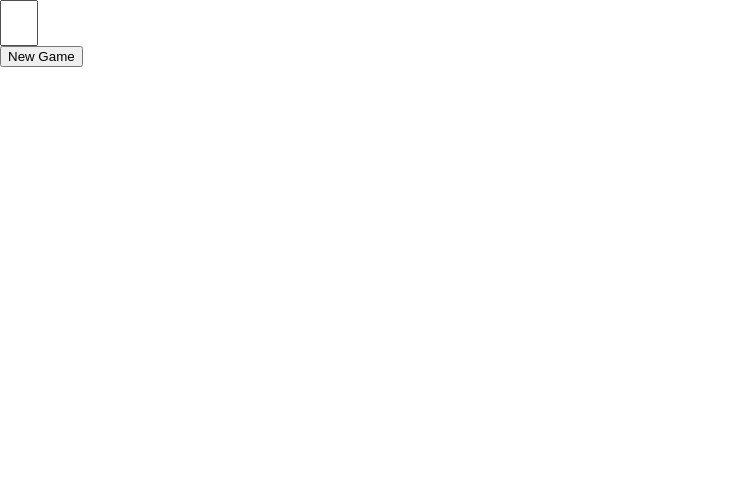
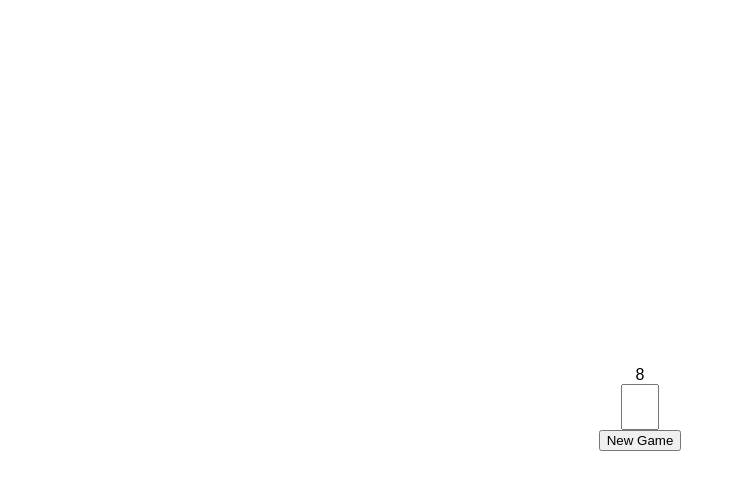
Before and after one commit to ttches/hang-man, a React app: page / in a window 1280 px wide. Shown: the whole page, without its empty margins (0-744 px from the left). Built offline with nearby package versions, Linux system fonts and the light colour scheme.

Commit message:
Wrong guesses are displayed with countdown

```diff
--- a/src/components/Game.js
+++ b/src/components/Game.js
@@ -1,9 +1,18 @@
 import React from 'react';
 
-const Game = ({onClickPlay, onKeyEntered, inputValue, guessed}) => {
+const Game = ({onClickPlay, onKeyEntered, inputValue, guessed, word,
+  incorrect}) => {
+
+  const formatIncorrect = incorrect.map((letter, i) => {
+    return (
+      <span className='incorrect' key={i}>{letter}</span>
+    )
+  })
+
   return (
     <div className='game-container'>
-      <div>{guessed}</div>
+      <div className='countdown'>{8 - incorrect.length}</div>
+      <div>{formatIncorrect}</div>
       <input type='text' onKeyUp={onKeyEntered} value={inputValue} />
       <button onClick={onClickPlay}>New Game</button>
     </div>
--- a/src/containers/GameContainer.js
+++ b/src/containers/GameContainer.js
@@ -7,6 +7,7 @@ export default class GameContainer extends Component {
     super();
     this.checkWinner = this.checkWinner.bind(this);
     this.chooseWord = this.chooseWord.bind(this);
+    this.getIncorrect = this.getIncorrect.bind(this);
     this.guessLetter = this.guessLetter.bind(this);
     this.handleKeyEntered = this.handleKeyEntered.bind(this);
     this.handlePlay = this.handlePlay.bind(this);
@@ -42,6 +43,17 @@ export default class GameContainer extends Component {
       return (word.length >= filters[difficulty][0] && word.length <= filters[difficulty][1]);
     });
     return wordsFiltered[Math.floor(Math.random() * wordsFiltered.length)];
+  }
+
+  getIncorrect() {
+    const guessed = this.state.guessed;
+    const word = this.state.word.split('');
+    return guessed.reduce((total, letter) => {
+      if (!(word.includes(letter))) {
+        total.push(letter);
+      }
+      return total;
+    }, [])
   }
 
   guessLetter() {
@@ -92,10 +104,10 @@ export default class GameContainer extends Component {
 
   //lifecycles
   componentDidUpdate() {
-    let { playing, guessed, word } = this.state;
+    let { playing, word } = this.state;
     if (word === '') return;
-
-    if (((playing) && (guessed.length >= 8 || this.checkWinner()))) {
+    console.log(this.getIncorrect().length);
+    if (((playing) && (this.getIncorrect().length >= 8 || this.checkWinner()))) {
       this.setState({
         ...this.state,
         playing: false
@@ -107,6 +119,7 @@ export default class GameContainer extends Component {
     return (
       <Game
         guessed={this.state.guessed}
+        incorrect={this.getIncorrect()}
         onClickPlay={this.handlePlay}
         onKeyEntered={this.handleKeyEntered}
         inputValue={this.state.inputValue}/>
--- a/src/index.css
+++ b/src/index.css
@@ -1,11 +1,29 @@
+#root {
+  align-items: center;
+  display: flex;
+  height: 100%;
+  justify-content: center;
+
+}
+
+html {
+  height: 100%;
+  width: 100%;
+}
+
 body {
-  margin: 0;
+  height: 100%;
   padding: 0;
   font-family: sans-serif;
 }
 
+.game-container {
+  text-align: center;
+}
+
 button {
   display: block;
+  margin: auto;
 }
 
 input {
@@ -15,3 +33,8 @@ input {
   text-transform: uppercase;
   width: 30px;
 }
+
+.incorrect {
+  padding: 10px;
+  text-transform: uppercase;
+}
```
